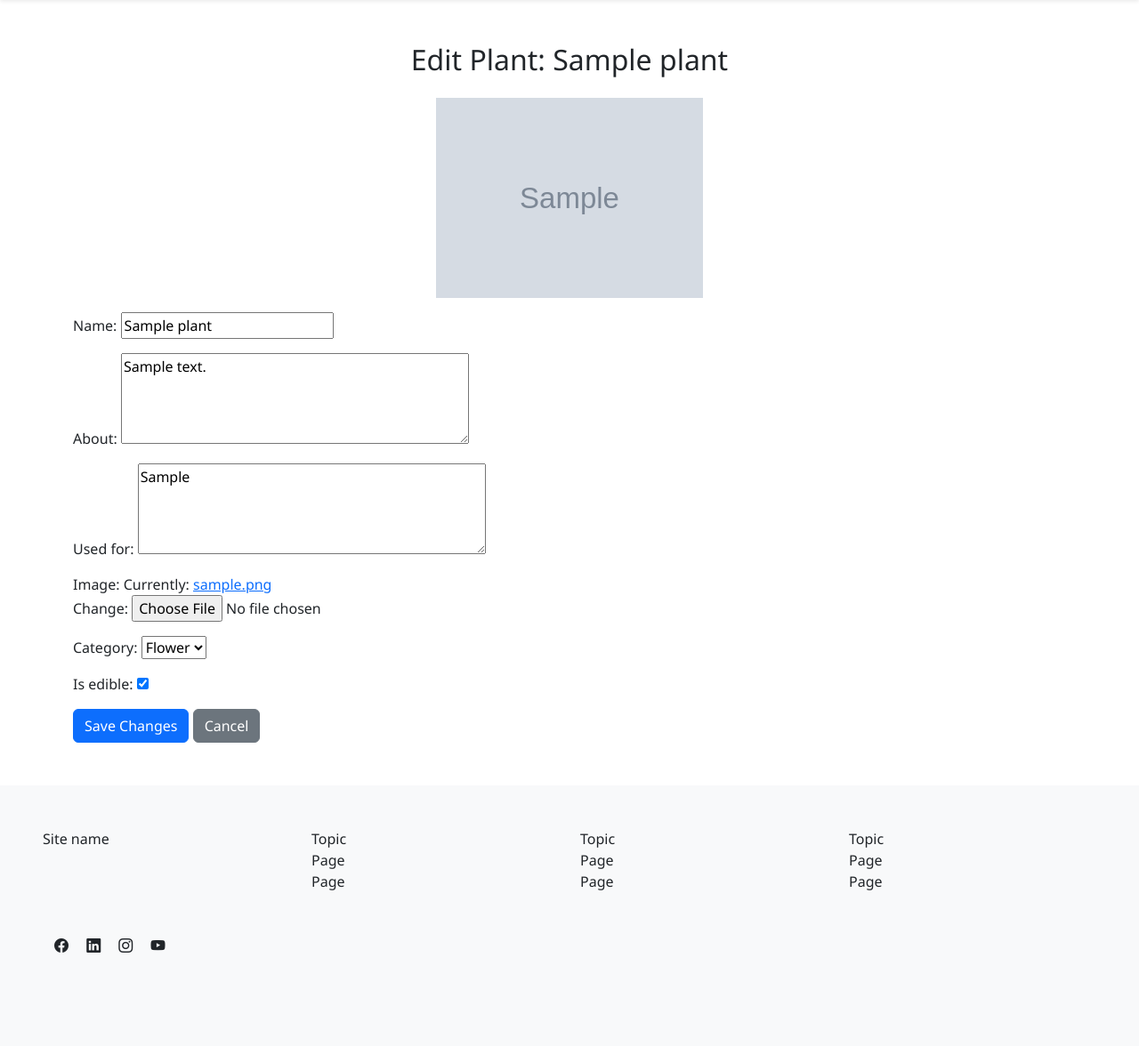
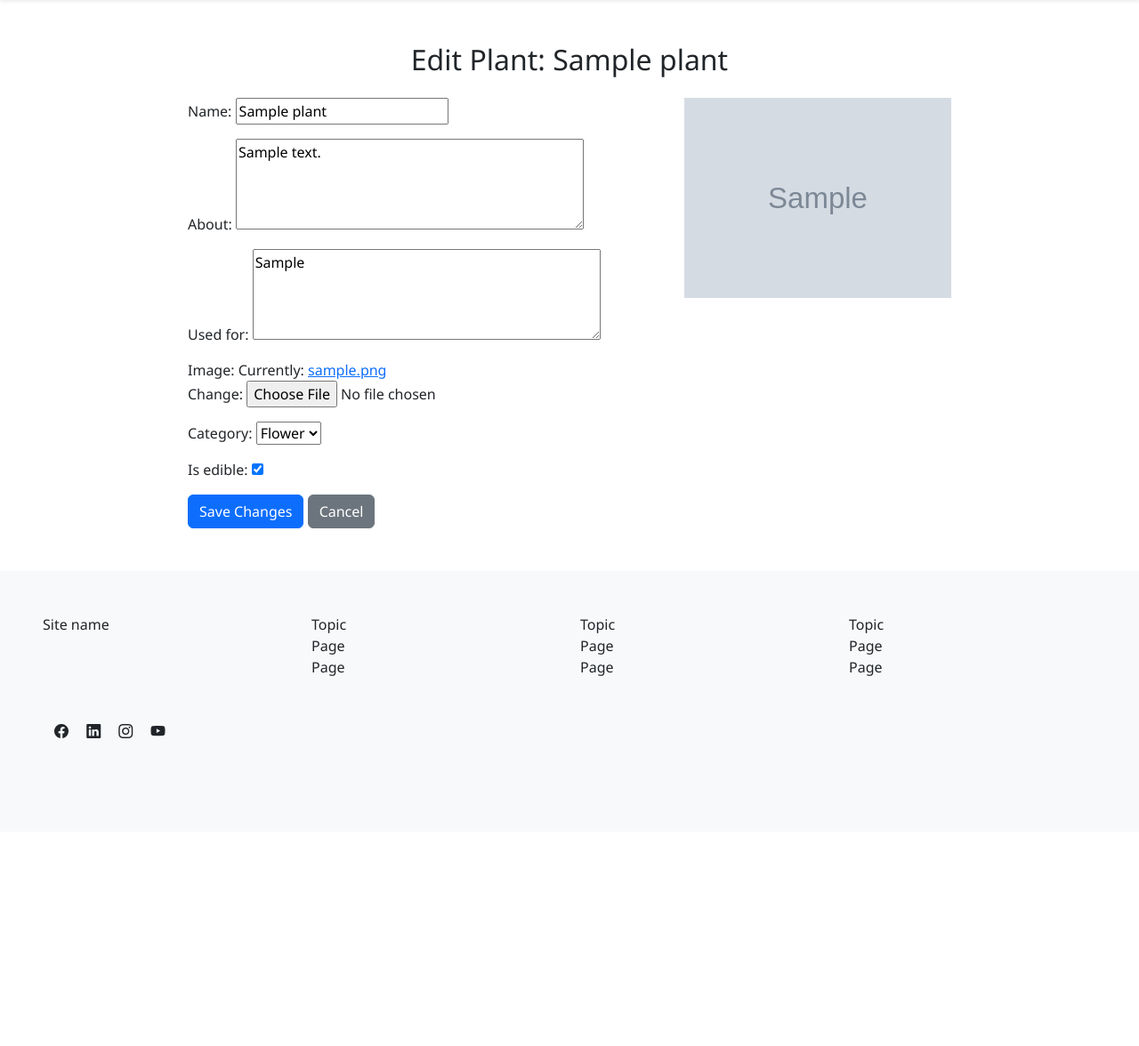
Before and after one commit to T-Python-25-June-15/LAB-ORM-PLANTEER, a Django app: page /plants/plants/1/update/ in a window 1280 px wide. Shown: the part 56-1232 px from the top of the page at 89% size. After the commit the page ends 886 px from the top, so only its background shows below. Run offline with Django 5.2, Linux system fonts and the light colour scheme; tables that the repository leaves empty hold one stand-in row (values such as "Sample post"); grey boxes marked "Sample" are stand-in pictures.

Commit message:
compelete 4.0

```diff
--- a/planteer/plants/Templates/plants/all_plants.html
+++ b/planteer/plants/Templates/plants/all_plants.html
@@ -9,7 +9,7 @@
       <option value="">All Categories</option>
       <option value="Tree" {% if request.GET.category == "Tree" %}selected{% endif %}>Tree</option>
       <option value="Fruit" {% if request.GET.category == "Fruit" %}selected{% endif %}>Fruit</option>
-      <option value="Vegetable" {% if request.GET.category == "Vegetable" %}selected{% endif %}>Vegetable</option>
+      <option value="Flower" {% if request.GET.category == "Flower" %}selected{% endif %}>Flower</option>
     </select>
   </div>
   <div class="col-md-4">
--- a/planteer/plants/Templates/plants/update_plant.html
+++ b/planteer/plants/Templates/plants/update_plant.html
@@ -1,16 +1,25 @@
 {% extends 'main/base.html' %}
+
 {% block title %}Update Plant{% endblock %}
+
 {% block content %}
 <h2 class="mb-4 text-center">Edit Plant: {{ plant.name }}</h2>
-{% if plant.image %}
-  <div class="text-center mb-3">
-    <img src="{{ plant.image.url }}" alt="{{ plant.name }}" style="max-width: 300px;">
+
+<div class="d-flex justify-content-center align-items-start">
+  <div class="w-50">
+    <form method="POST" action="{% url 'update_plant' plant.id %}" enctype="multipart/form-data" class="w-100">
+      {% csrf_token %}
+      {{ form.as_p }}
+      <button type="submit" class="btn btn-primary">Save Changes</button>
+      <a href="{% url 'plant_detail' plant.id %}" class="btn btn-secondary">Cancel</a>
+    </form>
   </div>
-{% endif %}
-<form method="POST" action="{% url 'update_plant' plant.id %}" enctype="multipart/form-data" class="w-65 mx-auto">
-  {% csrf_token %}
-  {{ form.as_p }}
-  <button type="submit" class="btn btn-primary">Save Changes</button>
-  <a href="{% url 'plant_detail' plant.id %}" class="btn btn-secondary">Cancel</a>
-</form>
+
+  {% if plant.image %}
+    <div class="text-center mb-3 ml-4">
+      <img src="{{ plant.image.url }}" alt="{{ plant.name }}" style="max-width: 300px;">
+    </div>
+  {% endif %}
+</div>
+
 {% endblock %}
--- a/planteer/plants/views.py
+++ b/planteer/plants/views.py
@@ -9,19 +9,26 @@ def home(request):
     return render(request, 'main/home.html', {'plants': plants})
 
 # ---------- All Plants ----------
+
 def all_plants(request):
-    category_filter = request.GET.get('category')
-    is_edible_filter = request.GET.get('is_edible')
+    try:
+        category_filter = request.GET.get('category')
+        is_edible_filter = request.GET.get('is_edible')
 
-    plants = Plant.objects.all()
+        plants = Plant.objects.all()
 
-    if category_filter:
-        plants = plants.filter(category=category_filter)
+        if category_filter:
+            plants = plants.filter(category=category_filter)
 
-    if is_edible_filter in ['True', 'False']:
-        plants = plants.filter(is_edible=(is_edible_filter == 'True'))
+        if is_edible_filter in ['True', 'False']:
+            plants = plants.filter(is_edible=(is_edible_filter == 'True'))
+        return render(request, 'plants/all_plants.html', {'plants': plants})
 
-    return render(request, 'plants/all_plants.html', {'plants': plants})
+    except Exception as e:
+        print(f"Error occurred: {e}")
+        raise Http404(f"An error occurred while fetching the plants: {e}")
+
+
 
 # ---------- Plant Detail ----------
 def plant_detail(request, plant_id):
```
Also changed, not shown: planteer/media/1.png (added), planteer/media/2.png (added), planteer/media/3.png (added), planteer/media/3_0ALCkdc.jpg (added), planteer/media/4.png (added), planteer/media/4_2mZLB05.jpg (added), planteer/media/5.png (added), planteer/media/6.png (added), planteer/media/7.png (added), planteer/media/تصميم_بدون_عنوان_.webp (added), planteer/plants/migrations/0002_alter_plant_category.py (added), 1 other file.
